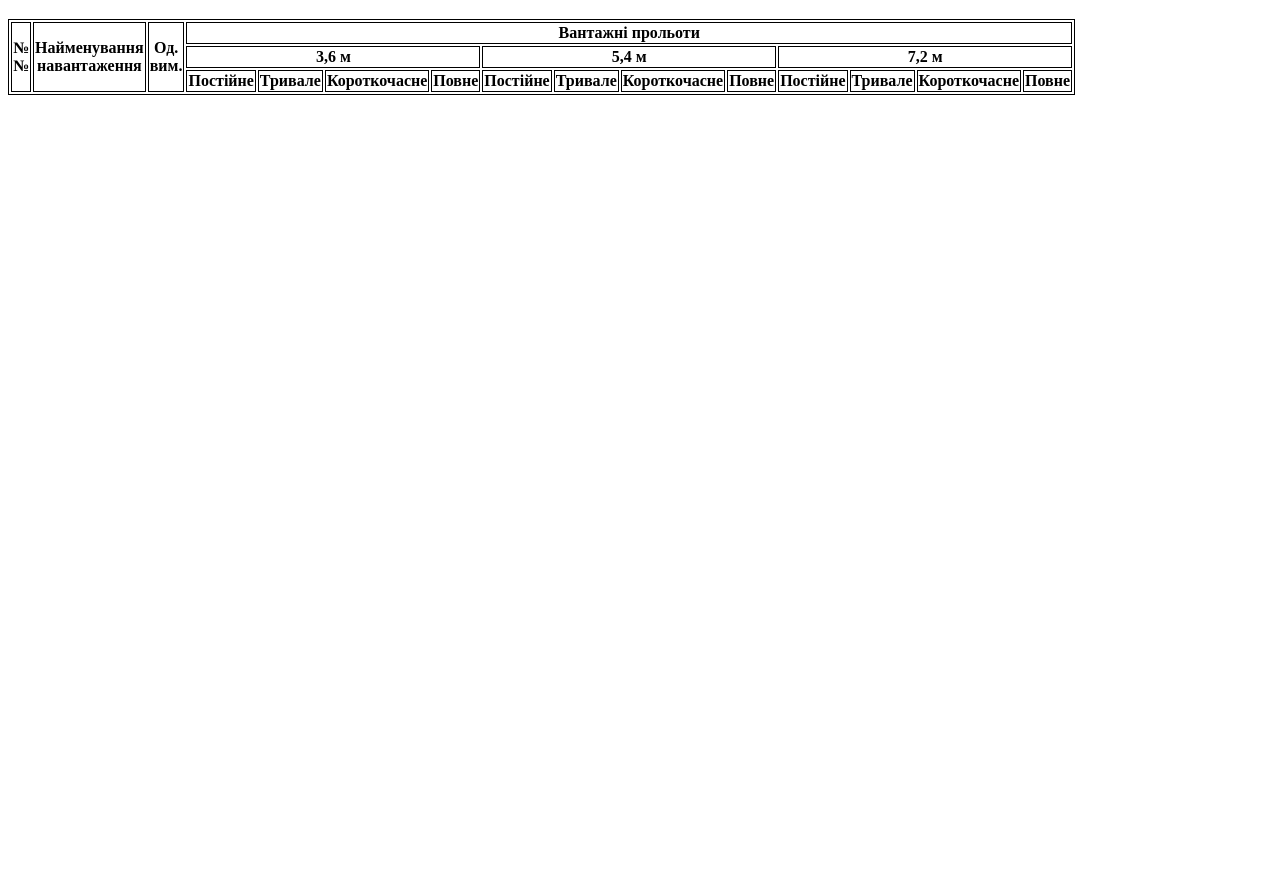
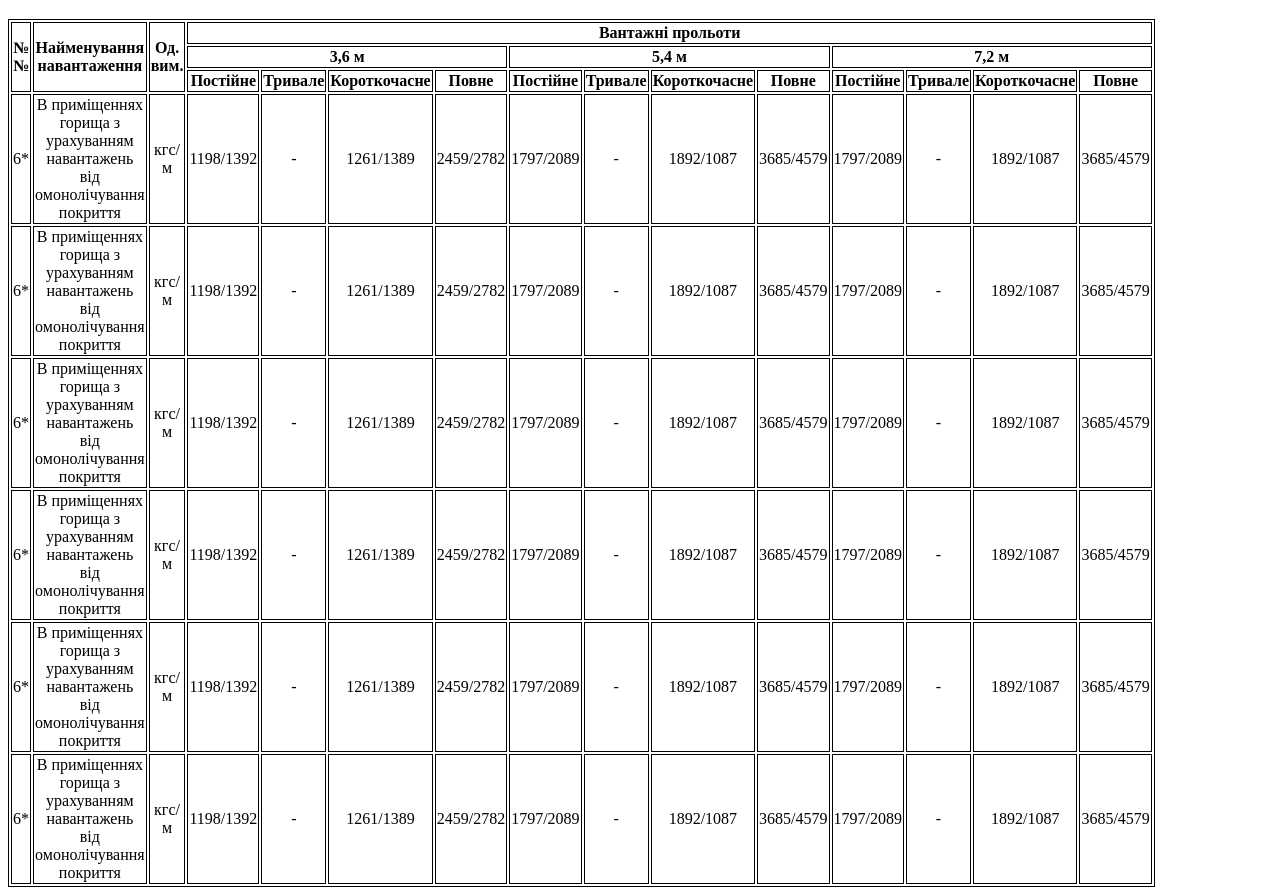
Before and after one commit to nastasjat/web, a plain HTML site: page table.html in a window 1280 px wide. Shown: the part 480-1375 px from the top of the page. Before the commit the page ends 800 px from the top, so only its background shows below. Drawn offline with Linux system fonts and the light colour scheme.

Commit message:
files modifies

```diff
--- a/table.html
+++ b/table.html
@@ -17,7 +17,7 @@
     <img src="table.png" alt="Таблиця" width="50%">
     <br>
     <br>
-    <table width="75%" border="1" bordercolor="black">
+    <table width="50%" border="1" bordercolor="black">
         <thead>
             <tr>
                 <th rowspan="3"><b>№ №</b></th>
@@ -44,6 +44,111 @@
                 <th><b>Повне</b></th>
             </tr>
         </thead>
+
+        <tbody>
+            <tr>
+                <td align="center">6*</td>
+                <td align="center">В приміщеннях горища з урахуванням навантажень від омонолічування покриття</td>
+                <td align="center">кгс/м</td>
+                <td align="center">1198/1392</td>
+                <td align="center">-</td>
+                <td align="center">1261/1389</td>
+                <td align="center">2459/2782</td>
+                <td align="center">1797/2089</td>
+                <td align="center">-</td>
+                <td align="center">1892/1087</td>
+                <td align="center">3685/4579</td>
+                <td align="center">1797/2089</td>
+                <td align="center">-</td>
+                <td align="center">1892/1087</td>
+                <td align="center">3685/4579</td>
+            </tr>
+                <tr>
+                <td align="center">6*</td>
+                <td align="center">В приміщеннях горища з урахуванням навантажень від омонолічування покриття</td>
+                <td align="center">кгс/м</td>
+                <td align="center">1198/1392</td>
+                <td align="center">-</td>
+                <td align="center">1261/1389</td>
+                <td align="center">2459/2782</td>
+                <td align="center">1797/2089</td>
+                <td align="center">-</td>
+                <td align="center">1892/1087</td>
+                <td align="center">3685/4579</td>
+                <td align="center">1797/2089</td>
+                <td align="center">-</td>
+                <td align="center">1892/1087</td>
+                <td align="center">3685/4579</td>
+            </tr>
+                <tr>
+                <td align="center">6*</td>
+                <td align="center">В приміщеннях горища з урахуванням навантажень від омонолічування покриття</td>
+                <td align="center">кгс/м</td>
+                <td align="center">1198/1392</td>
+                <td align="center">-</td>
+                <td align="center">1261/1389</td>
+                <td align="center">2459/2782</td>
+                <td align="center">1797/2089</td>
+                <td align="center">-</td>
+                <td align="center">1892/1087</td>
+                <td align="center">3685/4579</td>
+                <td align="center">1797/2089</td>
+                <td align="center">-</td>
+                <td align="center">1892/1087</td>
+                <td align="center">3685/4579</td>
+            </tr>
+                <tr>
+                <td align="center">6*</td>
+                <td align="center">В приміщеннях горища з урахуванням навантажень від омонолічування покриття</td>
+                <td align="center">кгс/м</td>
+                <td align="center">1198/1392</td>
+                <td align="center">-</td>
+                <td align="center">1261/1389</td>
+                <td align="center">2459/2782</td>
+                <td align="center">1797/2089</td>
+                <td align="center">-</td>
+                <td align="center">1892/1087</td>
+                <td align="center">3685/4579</td>
+                <td align="center">1797/2089</td>
+                <td align="center">-</td>
+                <td align="center">1892/1087</td>
+                <td align="center">3685/4579</td>
+            </tr>
+                <tr>
+                <td align="center">6*</td>
+                <td align="center">В приміщеннях горища з урахуванням навантажень від омонолічування покриття</td>
+                <td align="center">кгс/м</td>
+                <td align="center">1198/1392</td>
+                <td align="center">-</td>
+                <td align="center">1261/1389</td>
+                <td align="center">2459/2782</td>
+                <td align="center">1797/2089</td>
+                <td align="center">-</td>
+                <td align="center">1892/1087</td>
+                <td align="center">3685/4579</td>
+                <td align="center">1797/2089</td>
+                <td align="center">-</td>
+                <td align="center">1892/1087</td>
+                <td align="center">3685/4579</td>
+            </tr>
+                <tr>
+                <td align="center">6*</td>
+                <td align="center">В приміщеннях горища з урахуванням навантажень від омонолічування покриття</td>
+                <td align="center">кгс/м</td>
+                <td align="center">1198/1392</td>
+                <td align="center">-</td>
+                <td align="center">1261/1389</td>
+                <td align="center">2459/2782</td>
+                <td align="center">1797/2089</td>
+                <td align="center">-</td>
+                <td align="center">1892/1087</td>
+                <td align="center">3685/4579</td>
+                <td align="center">1797/2089</td>
+                <td align="center">-</td>
+                <td align="center">1892/1087</td>
+                <td align="center">3685/4579</td>
+            </tr>
+        </tbody>
     </table>
 </body>
 </html>
```
Also changed, not shown: form.html (+74 -0 lines).
